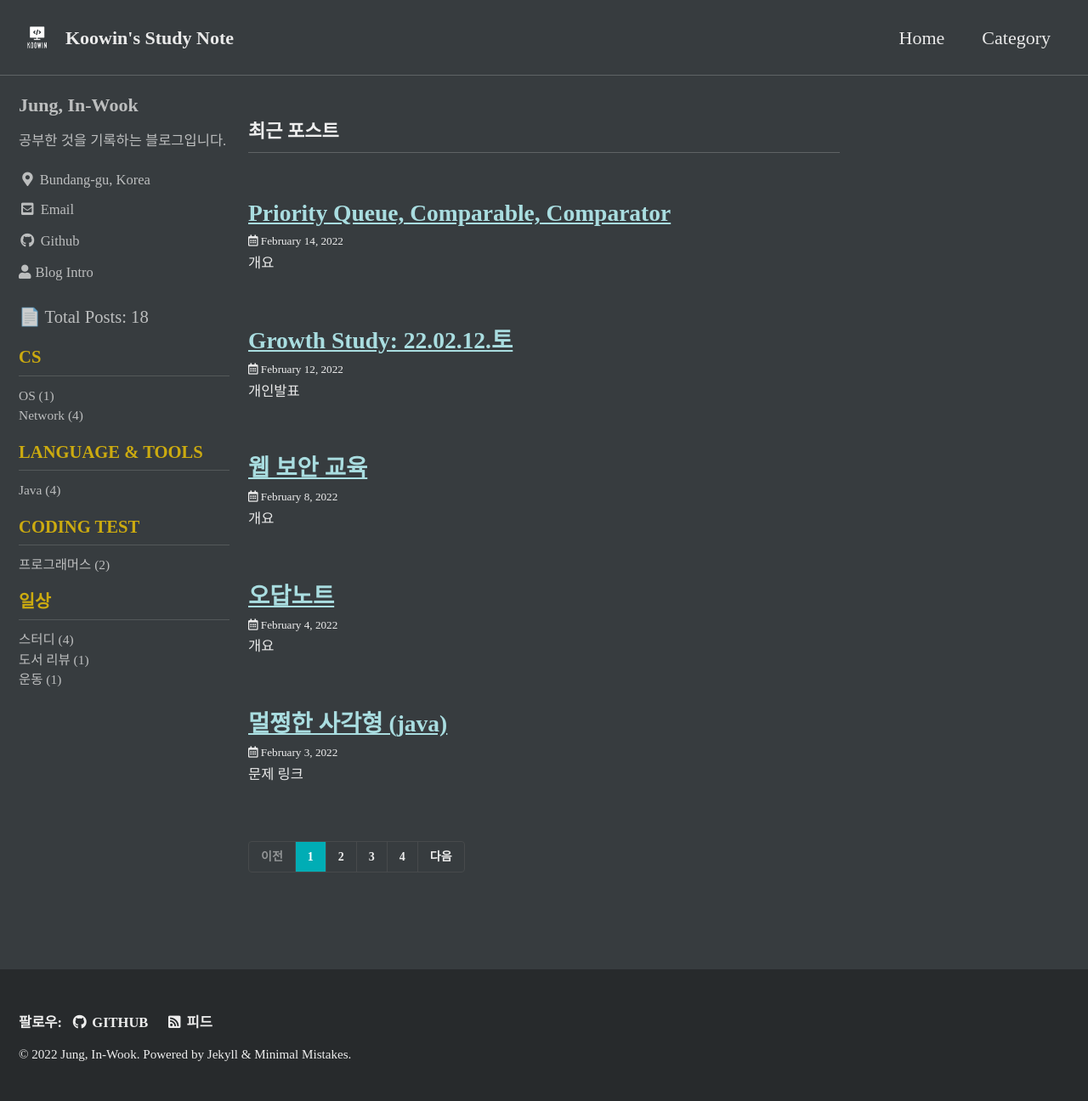
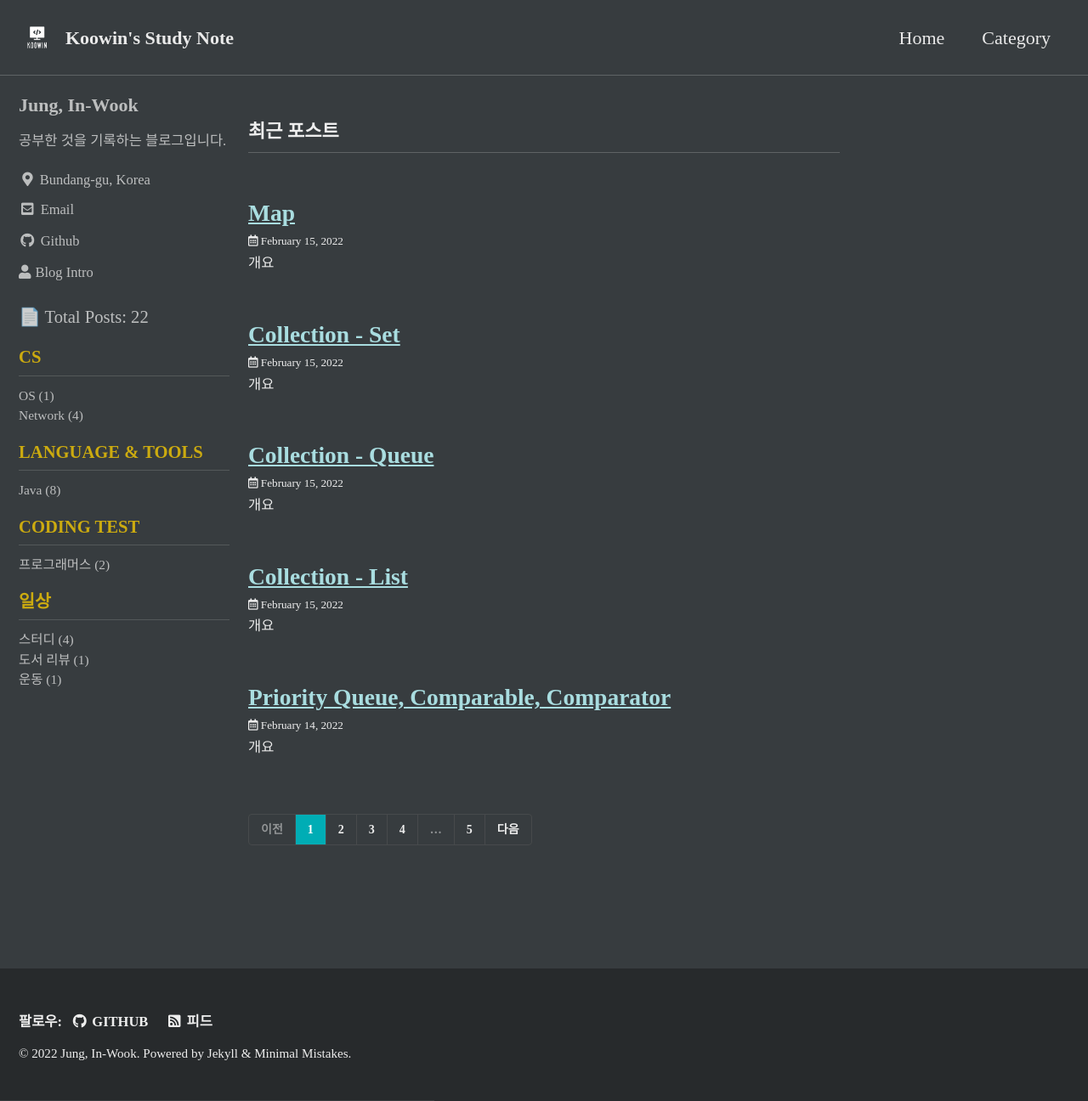
Before and after one commit to Koowin/koowin.github.io, a Jekyll site: the page built from index.html, in a window 1280 px wide and 1296 px high. Shown: the whole window at 85% size. Built offline with Jekyll 4.4.1, drawn with Linux system fonts in a browser that asks for light colours; cached includes are drawn as plain includes; some web fonts are replaced; the list of posts is cut into pages by our own code.

Commit message:
edit: collection

```diff
--- a/_posts/java/2022-01-18-java_collection.md
+++ b/_posts/java/2022-01-18-java_collection.md
@@ -10,18 +10,10 @@ categories:
   - java
 
 date: 2022-01-18
-last_modified_at: 2022-01-18
+last_modified_at: 2022-02-15
 ---
 
 # 개요
-
-## 동기
-
- 평소 Collection의 상속 관계에 대해 완전히 알지 못한 채 ArrayList, LinkedList, HashMap 등을 사용하였습니다. 그러다가 프레임워크에 대해 코딩테스트 문제 해결 중 Queue를 사용할 일이 있었는데 Queue가 LinkedList로 구현되었다는 것을 알게되어 이번 기회에 Collection에 대해 정리해보았습니다.
-
-
-
-## Collection
 
  Collection은 자바에서 제공하는 프레임워크로, 객체들을 저장하는 다양한 클래스와 이들의 사용 방법을 정의한 인터페이스들을 제공합니다.
 
@@ -32,31 +24,41 @@ last_modified_at: 2022-01-18
 
  Collection의 계층 구조는 다음과 같습니다.
 
+기존 https://www.javatpoint.com/collections-in-java 에서 가져온 이미지에서 직접 마인드맵으로 작성한 이미지로 대체하였습니다.
 
-![java-collection](../../assets/images/2022-01-18-java_collection/image-20220118175233977.png)
+Java Collection, List, Queue, Deque, Set, SortedSet interface 를 참고하여 제작하였습니다.
 
-이미지 출처: [https://www.javatpoint.com/collections-in-java](https://www.javatpoint.com/collections-in-java)
+![Collection](../../assets/images/2022-01-18-java_collection/Collection-16449055108191.jpg)
 
 <br><br>
 
 # Methods of Collection interface
 
-많은 메서드들이 있지만, 몇 개는 생략하고 코딩테스트에서 주로 활용하는 메서드만 정리하였습니다.
+더 많은 메서드들이 있지만, 몇 개는 생략하고 코딩테스트에서 주로 활용하는 메서드만 정리하였습니다.
 
 | 메서드                                           | 설명                                      |
 | ------------------------------------------------ | ----------------------------------------- |
-| public boolean add(E e)                          | 원소 추가                                 |
-| public boolean addAll(Collection<? extends E> c) | c에 있는 모든 원소 추가                   |
-| public boolean remove(Object element)            | 특정 원소 제거                            |
-| public boolean removeAll(Collection <?> c)       | c에 있는 원소들과 일치하는 모든 원소 제거 |
 | public int size()                                | 원소의 수 반환                            |
-| public void clear()                              | 모든 원소 삭제                            |
+| public boolean isEmpty()                         | 배열이 비어있는지를 반환                  |
+| public boolean contains(Object o)                | 해당 원소가 있는지를 반환                 |
 | public Iterator iterator()                       | iterator 반환                             |
 | public Object[] toArray()                        | 배열로 반환                               |
 | public \<T> T[] toArray(T[] a)                   | T의 배열로 반환                           |
-| public boolean isEmpty()                         | 배열이 비어있는지를 반환                  |
+| public boolean add(E e)                          | 원소 추가                                 |
+| public boolean remove(Object element)            | 특정 원소 제거                            |
+| public boolean addAll(Collection<? extends E> c) | c에 있는 모든 원소 추가                   |
+| public boolean removeAll(Collection <?> c)       | c에 있는 원소들과 일치하는 모든 원소 제거 |
+| public boolean retainAll(Collection <?> c)       | c에 있는 원소들을 제외한 모든 원소 제거   |
+| public void clear()                              | 모든 원소 삭제                            |
 
 <br><br>
+
+# 같이 보면 좋은 포스트
+
+* [Map](../java_map)
+* [Collection - List](../java_collection_list)
+* [Collection - Queue](../java_collection_queue)
+* [Collection - Set](../java_collection_set)
 
 # 참고한 문서들
 
--- /dev/null
+++ b/_posts/java/2022-02-15-java_collection_list.md
@@ -0,0 +1,16 @@
+---
+title:  "Collection - List"
+
+toc: true
+toc_label: "Contents"
+toc_icon: "bars"
+toc_sticky: true
+
+categories:
+  - java
+
+date: 2022-02-15
+last_modified_at: 2022-02-15
+---
+
+# 개요
--- /dev/null
+++ b/_posts/java/2022-02-15-java_collection_queue.md
@@ -0,0 +1,16 @@
+---
+title:  "Collection - Queue"
+
+toc: true
+toc_label: "Contents"
+toc_icon: "bars"
+toc_sticky: true
+
+categories:
+  - java
+
+date: 2022-02-15
+last_modified_at: 2022-02-15
+---
+
+# 개요
--- /dev/null
+++ b/_posts/java/2022-02-15-java_collection_set.md
@@ -0,0 +1,16 @@
+---
+title:  "Collection - Set"
+
+toc: true
+toc_label: "Contents"
+toc_icon: "bars"
+toc_sticky: true
+
+categories:
+  - java
+
+date: 2022-02-15
+last_modified_at: 2022-02-15
+---
+
+# 개요
--- /dev/null
+++ b/_posts/java/2022-02-15-java_map.md
@@ -0,0 +1,16 @@
+---
+title:  "Map"
+
+toc: true
+toc_label: "Contents"
+toc_icon: "bars"
+toc_sticky: true
+
+categories:
+  - java
+
+date: 2022-02-15
+last_modified_at: 2022-02-15
+---
+
+# 개요
```
Also changed, not shown: assets/images/2022-01-18-java_collection/Collection-16449055108191.jpg (added), assets/images/2022-01-18-java_collection/Collection.jpg (added).
